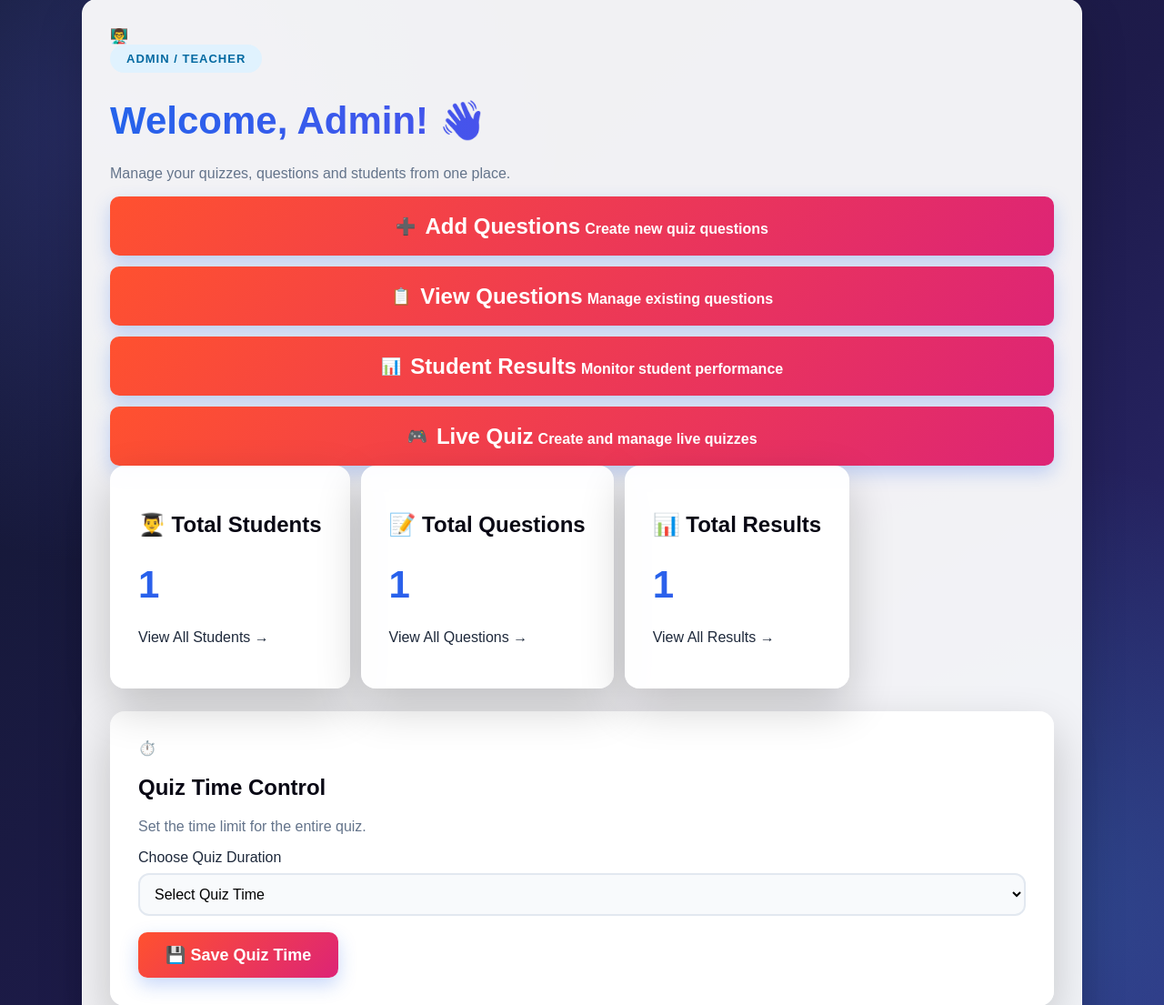
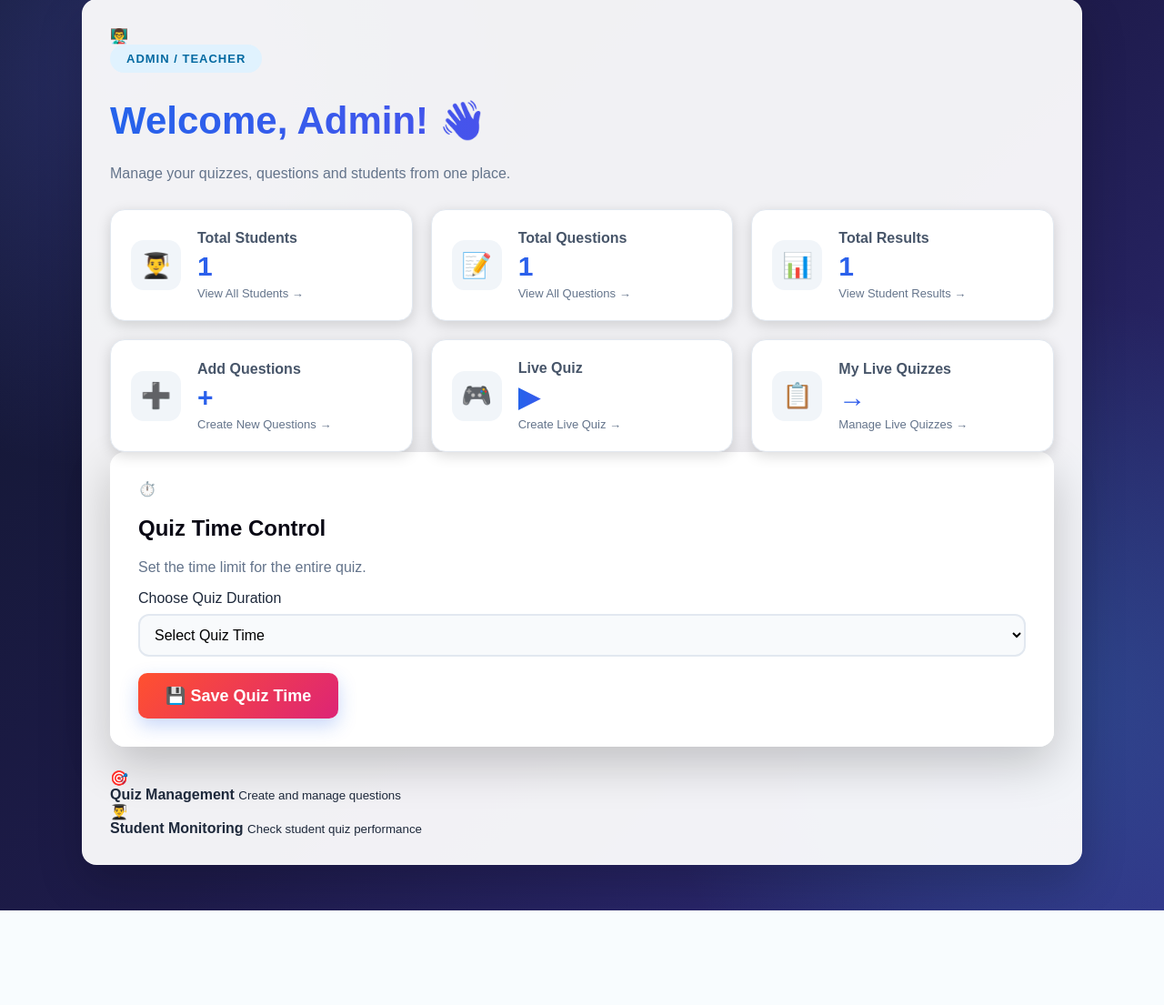
Before and after one commit to Sum332/online-quiz-management-system, a Python web app: template templates/admin.html in a window 1280 px wide. Shown: the part 158-1263 px from the top of the page at 91% size. After the commit the page ends 1159 px from the top, so only its background shows below. Run offline with Jinja, Linux system fonts and the light colour scheme; the template is opened without the code that fills it: most values are stand-ins (such as "Sample title", 1, 10 or a date in 2020).

Commit message:
Updated admin dashboard statistics cards

```diff
--- a/static/style.css
+++ b/static/style.css
@@ -1218,3 +1218,123 @@ select:focus {
 .back-button {
     margin-top: 25px;
 }
+/* Admin Statistics Cards */
+
+.admin-statistics {
+    display: grid;
+    grid-template-columns: repeat(3, 1fr);
+    gap: 20px;
+    margin-top: 30px;
+}
+
+.stat-card {
+    display: flex;
+    align-items: center;
+    gap: 18px;
+    padding: 22px;
+    background: #ffffff;
+    border: 1px solid #e2e8f0;
+    border-radius: 16px;
+    text-decoration: none;
+    color: #1e293b;
+    box-shadow: 0 4px 12px rgba(15, 23, 42, 0.08);
+    transition: 0.25s ease;
+}
+
+.stat-card:hover {
+    transform: translateY(-4px);
+    box-shadow: 0 8px 20px rgba(15, 23, 42, 0.14);
+}
+
+.stat-icon {
+    width: 55px;
+    height: 55px;
+    display: flex;
+    align-items: center;
+    justify-content: center;
+    background: #f1f5f9;
+    border-radius: 14px;
+    font-size: 27px;
+    flex-shrink: 0;
+}
+
+.stat-content h3 {
+    margin: 0 0 5px;
+    font-size: 16px;
+    color: #475569;
+}
+
+.stat-content h1 {
+    margin: 0;
+    font-size: 30px;
+    color: #0f172a;
+}
+
+.stat-content p {
+    margin: 5px 0 0;
+    font-size: 13px;
+    color: #64748b;
+}
+
+/* Mobile Responsive */
+
+@media (max-width: 900px) {
+    .admin-statistics {
+        grid-template-columns: repeat(2, 1fr);
+    }
+}
+
+@media (max-width: 600px) {
+    .admin-statistics {
+        grid-template-columns: 1fr;
+    }
+}
+.admin-statistics {
+    display: grid !important;
+    grid-template-columns: repeat(3, 1fr) !important;
+    gap: 20px !important;
+    margin-top: 30px !important;
+}
+
+.stat-card {
+    display: flex !important;
+    align-items: center !important;
+    padding: 22px !important;
+    background: white !important;
+    border-radius: 16px !important;
+    text-decoration: none !important;
+    color: #1e293b !important;
+    box-shadow: 0 4px 15px rgba(0,0,0,0.15) !important;
+}
+@media (max-width: 600px) {
+
+    .admin-statistics {
+        grid-template-columns: 1fr !important;
+        gap: 12px !important;
+        margin-top: 20px !important;
+    }
+
+    .stat-card {
+        padding: 14px !important;
+        gap: 12px !important;
+        min-height: 80px !important;
+    }
+
+    .stat-icon {
+        width: 42px !important;
+        height: 42px !important;
+        font-size: 20px !important;
+    }
+
+    .stat-content h3 {
+        font-size: 14px !important;
+    }
+
+    .stat-content h1 {
+        font-size: 24px !important;
+    }
+
+    .stat-content p {
+        font-size: 11px !important;
+    }
+}
--- a/templates/admin.html
+++ b/templates/admin.html
@@ -73,112 +73,65 @@
 
         </div>
 
+        <!-- Admin Statistics -->
 
-        <!-- Admin Actions -->
-        <div class="dashboard-buttons">
+<div class="admin-statistics">
 
-            <a href="/add_question" class="btn admin-action">
+    <a href="/admin/students" class="stat-card">
+        <div class="stat-icon">👨‍🎓</div>
+        <div class="stat-content">
+            <h3>Total Students</h3>
+            <h1>{{ total_students }}</h1>
+            <p>View All Students →</p>
+        </div>
+    </a>
 
-                <span class="action-icon">➕</span>
+    <a href="/view_questions" class="stat-card">
+        <div class="stat-icon">📝</div>
+        <div class="stat-content">
+            <h3>Total Questions</h3>
+            <h1>{{ total_questions }}</h1>
+            <p>View All Questions →</p>
+        </div>
+    </a>
 
-                <span>
-                    <strong>Add Questions</strong>
-                    <small>Create new quiz questions</small>
-                </span>
+    <a href="/admin_results" class="stat-card">
+        <div class="stat-icon">📊</div>
+        <div class="stat-content">
+            <h3>Total Results</h3>
+            <h1>{{ total_results }}</h1>
+            <p>View Student Results →</p>
+        </div>
+    </a>
 
-            </a>
+    <a href="/add_question" class="stat-card">
+        <div class="stat-icon">➕</div>
+        <div class="stat-content">
+            <h3>Add Questions</h3>
+            <h1>+</h1>
+            <p>Create New Questions →</p>
+        </div>
+    </a>
 
+    <a href="/create_live_quiz" class="stat-card">
+        <div class="stat-icon">🎮</div>
+        <div class="stat-content">
+            <h3>Live Quiz</h3>
+            <h1>▶</h1>
+            <p>Create Live Quiz →</p>
+        </div>
+    </a>
 
-            <a href="/view_questions" class="btn admin-action">
+    <a href="/my_live_quizzes" class="stat-card">
+        <div class="stat-icon">📋</div>
+        <div class="stat-content">
+            <h3>My Live Quizzes</h3>
+            <h1>→</h1>
+            <p>Manage Live Quizzes →</p>
+        </div>
+    </a>
 
-                <span class="action-icon">📋</span>
-
-                <span>
-                    <strong>View Questions</strong>
-                    <small>Manage existing questions</small>
-                </span>
-
-            </a>
-
-
-            <a href="/admin_results" class="btn admin-action">
-
-                <span class="action-icon">📊</span>
-
-                <span>
-                    <strong>Student Results</strong>
-                    <small>Monitor student performance</small>
-                </span>
-
-            </a>
-
-
-            <a href="/create_live_quiz" class="btn admin-action">
-
-                <span class="action-icon">🎮</span>
-
-                <span>
-                    <strong>Live Quiz</strong>
-                    <small>Create and manage live quizzes</small>
-                </span>
-
-            </a>
-
-        </div>
-
-
-        <!-- Admin Statistics -->
-        <div class="dashboard-buttons">
-
-            <a href="/admin/students"
-               style="text-decoration: none; color: inherit;">
-
-                <div class="card">
-
-                    <h2>👨‍🎓 Total Students</h2>
-
-                    <h1>{{ total_students }}</h1>
-
-                    <p>View All Students →</p>
-
-                </div>
-
-            </a>
-
-
-            <a href="/view_questions"
-               style="text-decoration: none; color: inherit;">
-
-                <div class="card">
-
-                    <h2>📝 Total Questions</h2>
-
-                    <h1>{{ total_questions }}</h1>
-
-                    <p>View All Questions →</p>
-
-                </div>
-
-            </a>
-
-
-            <a href="/admin_results"
-               style="text-decoration: none; color: inherit;">
-
-                <div class="card">
-
-                    <h2>📊 Total Results</h2>
-
-                    <h1>{{ total_results }}</h1>
-
-                    <p>View All Results →</p>
-
-                </div>
-
-            </a>
-
-        </div>
-
+</div>
 
         <!-- Quiz Timer -->
         <div class="card admin-setting-card">
```
